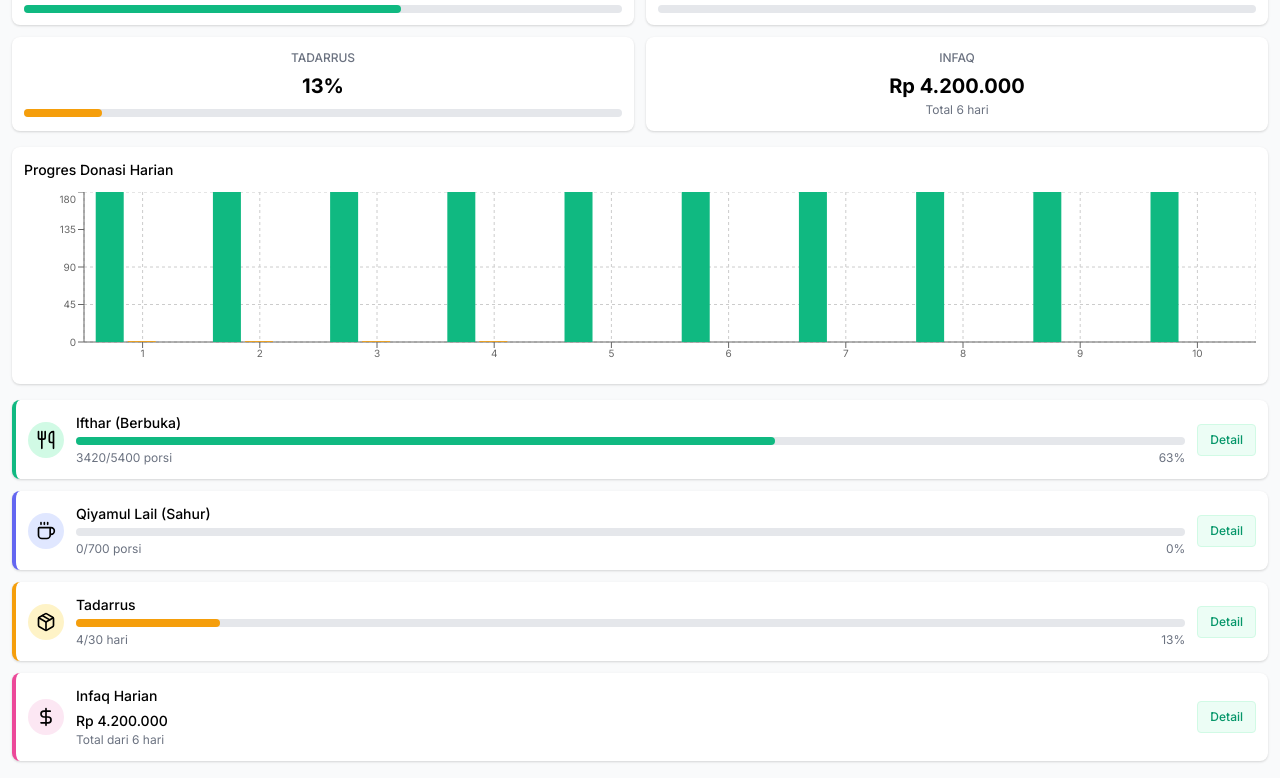
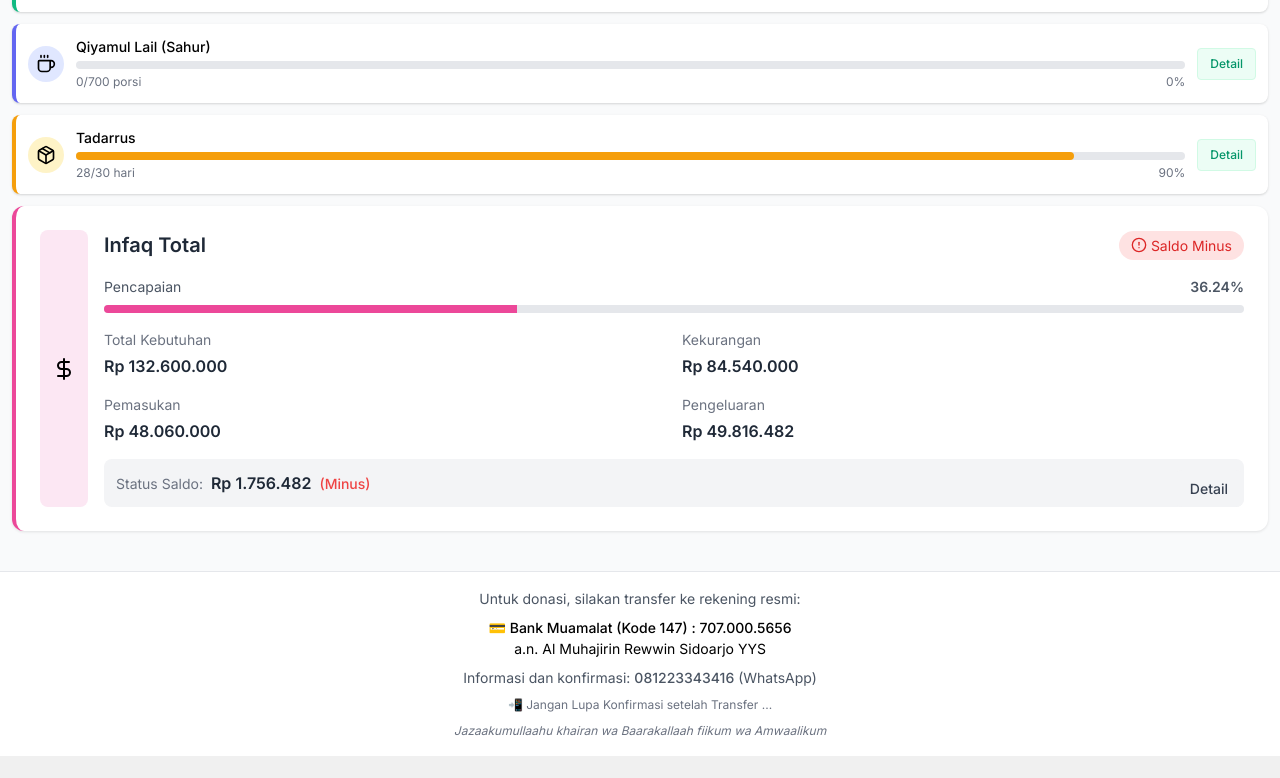
Before and after one commit to guntarion/almuhajirin-amal, a Next.js app: page /dashboard in a window 1280 px wide. Shown: the part 622-1400 px from the top of the page. After the commit the page ends 1378 px from the top, so only its background shows below. Built offline with nearby package versions, Linux system fonts and the light colour scheme.

Commit message:
Update Jumat 7 Maret 2025

```diff
--- a/src/components/dashboard/DonasiDashboard.jsx
+++ b/src/components/dashboard/DonasiDashboard.jsx
@@ -16,7 +16,7 @@ import InfaqDetailView from './InfaqDetailView';
 import ProposalView from './ProposalView';
 import DashboardFooter from './DashboardFooter';
 
-import { takjilData, sahurData, snackData, infaqData, overviewChartData, formatCurrency } from '@/data/programs';
+import { takjilData, sahurData, snackData, infaqData, infaqTotalData, overviewChartData, formatCurrency } from '@/data/programs';
 import { dashboardConfig } from '@/data/dashboardConfig';
 import styles from './DonasiDashboard.module.css';
 
@@ -158,7 +158,7 @@ const DonasiDashboard = () => {
             </div>
 
             {/* KPI Widgets - 2 Columns */}
-            <div className={styles.kpiGrid}>
+            {/* <div className={styles.kpiGrid}>
               <KPIWidget title='Ifthar' value={takjilData.progress} progressValue={takjilData.progress} progressColor='bg-green-500' />
 
               <KPIWidget title='Qiyamul Lail' value={sahurData.progress} progressValue={sahurData.progress} progressColor='bg-indigo-500' />
@@ -168,12 +168,12 @@ const DonasiDashboard = () => {
               <KPIWidget
                 title='Infaq'
                 value={formatCurrency(infaqData.chartData.reduce((sum, item) => sum + item.jumlah, 0))}
-                progressValue='Total 6 hari'
+                progressValue='Total 7 hari'
               />
-            </div>
+            </div> */}
 
             {/* Chart Section */}
-            <div className={styles.chartCard}>
+            {/* <div className={styles.chartCard}>
               <h3 className={styles.chartTitle}>Progres Donasi Harian</h3>
               <div className={styles.chartContainer}>
                 <ResponsiveContainer width='100%' height='100%'>
@@ -188,7 +188,7 @@ const DonasiDashboard = () => {
                   </BarChart>
                 </ResponsiveContainer>
               </div>
-            </div>
+            </div> */}
 
             {/* Program Cards */}
             <div className={styles.programsGrid}>
@@ -198,8 +198,8 @@ const DonasiDashboard = () => {
 
               <ProgramCard program={snackData} onClick={() => setActiveTab('snack')} />
 
-              {/* Infaq Card */}
-              <InfaqCard infaqData={infaqData} onClick={() => setActiveTab('infaq')} />
+              {/* Infaq Card - Now using infaqTotalData instead of infaqData */}
+              <InfaqCard infaqData={infaqTotalData} onClick={() => setActiveTab('infaq')} />
             </div>
           </div>
         )}
--- a/src/components/dashboard/InfaqCard.jsx
+++ b/src/components/dashboard/InfaqCard.jsx
@@ -1,14 +1,29 @@
 'use client';
 // src/components/dashboard/InfaqCard.jsx
-// Komponen untuk menampilkan card infaq
-// Digunakan di halaman dashboard donasi
+// Komponen untuk menampilkan card infaq total
+// Menampilkan ringkasan status keuangan infaq dengan progress bar dan indikator status
 
 import React from 'react';
-import { DollarSign } from 'lucide-react';
+import { DollarSign, AlertCircle } from 'lucide-react';
 import { formatCurrency } from '@/data/programs';
 import styles from './InfaqCard.module.css';
 
 const InfaqCard = ({ infaqData, onClick }) => {
+  if (!infaqData) {
+    return null; // Or return a loading state
+  }
+
+  // Helper function to determine status color
+  const getStatusColor = (value) => {
+    return value < 0 ? 'text-red-500' : 'text-green-500';
+  };
+
+  // Helper function to format percentage with 2 decimal places
+  const formatPercentage = (value) => {
+    if (typeof value !== 'number') return '0.00%';
+    return value.toFixed(2) + '%';
+  };
+
   return (
     <div className={styles.container} style={{ borderLeft: `4px solid ${infaqData.color}` }}>
       <div className={styles.iconContainer} style={{ backgroundColor: infaqData.lightColor }}>
@@ -16,9 +31,62 @@ const InfaqCard = ({ infaqData, onClick }) => {
       </div>
 
       <div className={styles.content}>
-        <h3 className={styles.title}>{infaqData.nama}</h3>
-        <div className={styles.amount}>{formatCurrency(infaqData.chartData.reduce((sum, item) => sum + item.jumlah, 0))}</div>
-        <div className={styles.stats}>Total dari {infaqData.chartData.length} hari</div>
+        {/* Header Section */}
+        <div className={styles.header}>
+          <h3 className={styles.title}>{infaqData.nama}</h3>
+          {infaqData.statusSaldo < 0 && (
+            <div className={styles.warningBadge}>
+              <AlertCircle size={16} className='mr-1' />
+              <span> Saldo Minus</span>
+            </div>
+          )}
+        </div>
+
+        {/* Progress Bar Section */}
+        <div className={styles.progressSection}>
+          <div className={styles.progressLabel}>
+            <span>Pencapaian</span>
+            <span className={styles.progressValue}>{formatPercentage(infaqData.prosenPencapaian)}</span>
+          </div>
+          <div className={styles.progressBarContainer}>
+            <div
+              className={styles.progressBar}
+              style={{
+                width: `${Math.min(100, infaqData.prosenPencapaian || 0)}%`,
+                backgroundColor: infaqData.color,
+              }}
+            />
+          </div>
+        </div>
+
+        {/* Financial Info Grid */}
+        <div className={styles.financialGrid}>
+          <div className={styles.financialItem}>
+            <span className={styles.label}>Total Kebutuhan</span>
+            <span className={styles.value}>{formatCurrency(infaqData.totalRupiahKebutuhan || 0)}</span>
+          </div>
+          <div className={styles.financialItem}>
+            <span className={styles.label}>Kekurangan</span>
+            <span className={`${styles.value} ${getStatusColor(infaqData.selisihKekurangan)}`}>
+              {formatCurrency(Math.abs(infaqData.selisihKekurangan || 0))}
+            </span>
+          </div>
+          <div className={styles.financialItem}>
+            <span className={styles.label}>Pemasukan</span>
+            <span className={styles.value}>{formatCurrency(infaqData.totalRupiahPemasukan || 0)}</span>
+          </div>
+          <div className={styles.financialItem}>
+            <span className={styles.label}>Pengeluaran</span>
+            <span className={styles.value}>{formatCurrency(infaqData.totalRupiahPengeluaran || 0)}</span>
+          </div>
+        </div>
+
+        {/* Status Saldo */}
+        <div className={`${styles.saldoStatus} ${getStatusColor(infaqData.statusSaldo)}`}>
+          <span className={styles.label}>Status Saldo:</span>
+          <span className={styles.value}>{formatCurrency(Math.abs(infaqData.statusSaldo || 0))}</span>
+          <span className={styles.indicator}>{infaqData.statusSaldo < 0 ? '(Minus)' : ''}</span>
+        </div>
       </div>
 
       <button className={styles.detailButton} onClick={onClick}>
--- a/src/components/dashboard/InfaqCard.module.css
+++ b/src/components/dashboard/InfaqCard.module.css
@@ -1,59 +1,139 @@
 /* src/components/dashboard/InfaqCard.module.css */
-/* CSS Module for InfaqCard component */
+/* Styles for the InfaqCard component */
 
 .container {
   background-color: white;
-  border-radius: 0.5rem; /* rounded-lg */
-  box-shadow: 0 1px 3px 0 rgba(0, 0, 0, 0.1), 0 1px 2px 0 rgba(0, 0, 0, 0.06); /* shadow */
+  border-radius: 0.75rem;
+  padding: 1.5rem;
+  box-shadow: 0 1px 3px rgba(0, 0, 0, 0.1);
   display: flex;
-  align-items: center;
-  padding: 0.75rem; /* p-3 */
+  gap: 1rem;
+  position: relative;
 }
 
 .iconContainer {
-  padding: 0.5rem; /* p-2 */
-  border-radius: 9999px; /* rounded-full */
-  margin-right: 0.75rem; /* mr-3 */
+  padding: 0.75rem;
+  border-radius: 0.5rem;
+  display: flex;
+  align-items: center;
+  justify-content: center;
 }
 
 .icon {
-  width: 1.25rem; /* w-5 */
-  height: 1.25rem; /* h-5 */
+  width: 1.5rem;
+  height: 1.5rem;
 }
 
 .content {
-  flex-grow: 1; /* flex-grow */
+  flex: 1;
+  min-width: 0;
+}
+
+.header {
+  display: flex;
+  align-items: center;
+  justify-content: space-between;
+  margin-bottom: 1rem;
 }
 
 .title {
-  font-weight: 500; /* font-medium */
-  font-size: 0.875rem; /* text-sm */
+  font-size: 1.25rem;
+  font-weight: 600;
+  color: #1f2937;
+  margin: 0;
 }
 
-.amount {
-  font-size: 0.875rem; /* text-sm */
-  font-weight: 500; /* font-medium */
-  margin-top: 0.25rem; /* mt-1 */
+.warningBadge {
+  display: flex;
+  align-items: center;
+  background-color: #fee2e2;
+  color: #dc2626;
+  padding: 0.25rem 0.75rem;
+  border-radius: 1rem;
+  font-size: 0.875rem;
 }
 
-.stats {
-  font-size: 0.75rem; /* text-xs */
-  color: #6b7280; /* text-gray-500 */
+.progressSection {
+  margin-bottom: 1rem;
+}
+
+.progressLabel {
+  display: flex;
+  justify-content: space-between;
+  margin-bottom: 0.5rem;
+  font-size: 0.875rem;
+  color: #4b5563;
+}
+
+.progressValue {
+  font-weight: 600;
+}
+
+.progressBarContainer {
+  width: 100%;
+  height: 0.5rem;
+  background-color: #e5e7eb;
+  border-radius: 0.25rem;
+  overflow: hidden;
+}
+
+.progressBar {
+  height: 100%;
+  transition: width 0.3s ease;
+}
+
+.financialGrid {
+  display: grid;
+  grid-template-columns: repeat(2, 1fr);
+  gap: 1rem;
+  margin-bottom: 1rem;
+}
+
+.financialItem {
+  display: flex;
+  flex-direction: column;
+  gap: 0.25rem;
+}
+
+.label {
+  font-size: 0.875rem;
+  color: #6b7280;
+}
+
+.value {
+  font-size: 1rem;
+  font-weight: 600;
+  color: #1f2937;
+}
+
+.saldoStatus {
+  display: flex;
+  align-items: center;
+  gap: 0.5rem;
+  padding: 0.75rem;
+  background-color: #f3f4f6;
+  border-radius: 0.5rem;
+  margin-top: 1rem;
+}
+
+.indicator {
+  font-size: 0.875rem;
+  font-weight: 500;
 }
 
 .detailButton {
-  margin-left: 0.75rem; /* ml-3 */
-  padding: 0.375rem 0.75rem; /* py-1.5 px-3 */
-  font-size: 0.75rem; /* text-xs */
-  font-weight: 500; /* font-medium */
-  color: #059669; /* text-green-600 */
-  background-color: #ecfdf5; /* bg-green-50 */
-  border: 1px solid #d1fae5; /* border border-green-100 */
-  border-radius: 0.25rem; /* rounded */
-  transition: all 0.2s ease;
+  position: absolute;
+  bottom: 1.5rem;
+  right: 1.5rem;
+  background-color: #f3f4f6;
+  color: #374151;
+  padding: 0.5rem 1rem;
+  border-radius: 0.5rem;
+  font-size: 0.875rem;
+  font-weight: 500;
+  transition: all 0.2s;
 }
 
 .detailButton:hover {
-  background-color: #d1fae5; /* bg-green-100 */
-  color: #047857; /* text-green-700 */
+  background-color: #e5e7eb;
 }
--- a/src/data/dashboardConfig.js
+++ b/src/data/dashboardConfig.js
@@ -2,7 +2,7 @@
 // Konfigurasi untuk Dashboard yang dapat diedit
 
 export const dashboardConfig = {
-  currentDay: 6, // Hari ke-x Ramadhan
+  currentDay: 7, // Hari ke-x Ramadhan
   masjidName: 'Masjid Al Muhajirin Rewwin',
   tahunHijriah: '1446H',
   rekening: {
--- a/src/data/donatur.js
+++ b/src/data/donatur.js
@@ -19,4 +19,8 @@ export const donaturList = [
   { nama: 'H****** T*******', program: 'Takjil', jumlah: 150000 },
   { nama: 'A. G***** A****', program: 'Konsumsi Petugas Takjil', jumlah: 750000 },
   { nama: 'S******', program: 'Kerja Bakti', jumlah: 184000 },
+  { nama: 'S******', program: 'Takjil', jumlah: 500000 },
+  { nama: 'S*****', program: 'Takjil', jumlah: 500000 },
+  { nama: 'A***', program: 'Takjil', jumlah: 500000 },
+  { nama: 'Hamba Allah #1', program: 'Khataman Tadarus', jumlah: 750000 },
 ];
--- a/src/data/infaq.js
+++ b/src/data/infaq.js
@@ -8,4 +8,5 @@ export const infaqHarian = [
   { hari: 4, jumlah: 800000 },
   { hari: 5, jumlah: 1000000 },
   { hari: 6, jumlah: 500000 },
+  { hari: 7, jumlah: 600000 },
 ];
--- a/src/data/programs.js
+++ b/src/data/programs.js
@@ -50,14 +50,14 @@ export const snackData = {
   icon: 'package', // Nama icon dari lucide-react
   color: '#F59E0B', // text-amber-500
   lightColor: '#FEF3C7', // bg-amber-100
-  progress: 13, // (4/30) * 100
+  progress: 90, // (4/30) * 100
   totalKebutuhan: 30, // 30 hari
-  terkumpul: 4, // 4 hari sudah terpenuhi
+  terkumpul: 28, // 4 hari sudah terpenuhi
   chartData: Array.from({ length: 30 }, (_, i) => ({
     hari: i + 1,
     target: 1, // 1 paket per hari
-    terkumpul: i < 4 ? 1 : 0,
-    terpenuhi: i < 4,
+    terkumpul: i < 28 ? 1 : 0,
+    terpenuhi: i < 28,
   })),
 };
 
@@ -70,9 +70,9 @@ export const infaqData = {
   icon: 'coins', // Nama icon dari lucide-react
   color: '#EC4899', // text-pink-500
   lightColor: '#FCE7F3', // bg-pink-100
-  progress: 20, // (6/30) * 100
+  progress: 3.61, // (6/30) * 100
   totalKebutuhan: 30, // 30 hari
-  terkumpul: 6, // hari ke-6 - mengikuti jumlah hari perolehan
+  terkumpul: 7, // hari ke-6 - mengikuti jumlah hari perolehan
   chartData: [
     { hari: 1, jumlah: 100000 },
     { hari: 2, jumlah: 900000 },
@@ -80,7 +80,22 @@ export const infaqData = {
     { hari: 4, jumlah: 800000 },
     { hari: 5, jumlah: 1000000 },
     { hari: 6, jumlah: 500000 },
+    { hari: 7, jumlah: 600000 },
   ],
+};
+
+// Data Infaq Total
+export const infaqTotalData = {
+  nama: 'Infaq Total',
+  icon: 'coins', // Nama icon dari lucide-react
+  color: '#EC4899', // text-pink-500
+  lightColor: '#FCE7F3', // bg-pink-100
+  totalRupiahKebutuhan: 132600000,
+  totalRupiahPemasukan: 48060000,
+  totalRupiahPengeluaran: 49816482,
+  selisihKekurangan: -84540000,
+  prosenPencapaian: 36.24,
+  statusSaldo: -1756482,
 };
 
 // Data gabungan untuk overview chart
```
Also changed, not shown: src/data/ucapan.js (+22 -2 lines).
